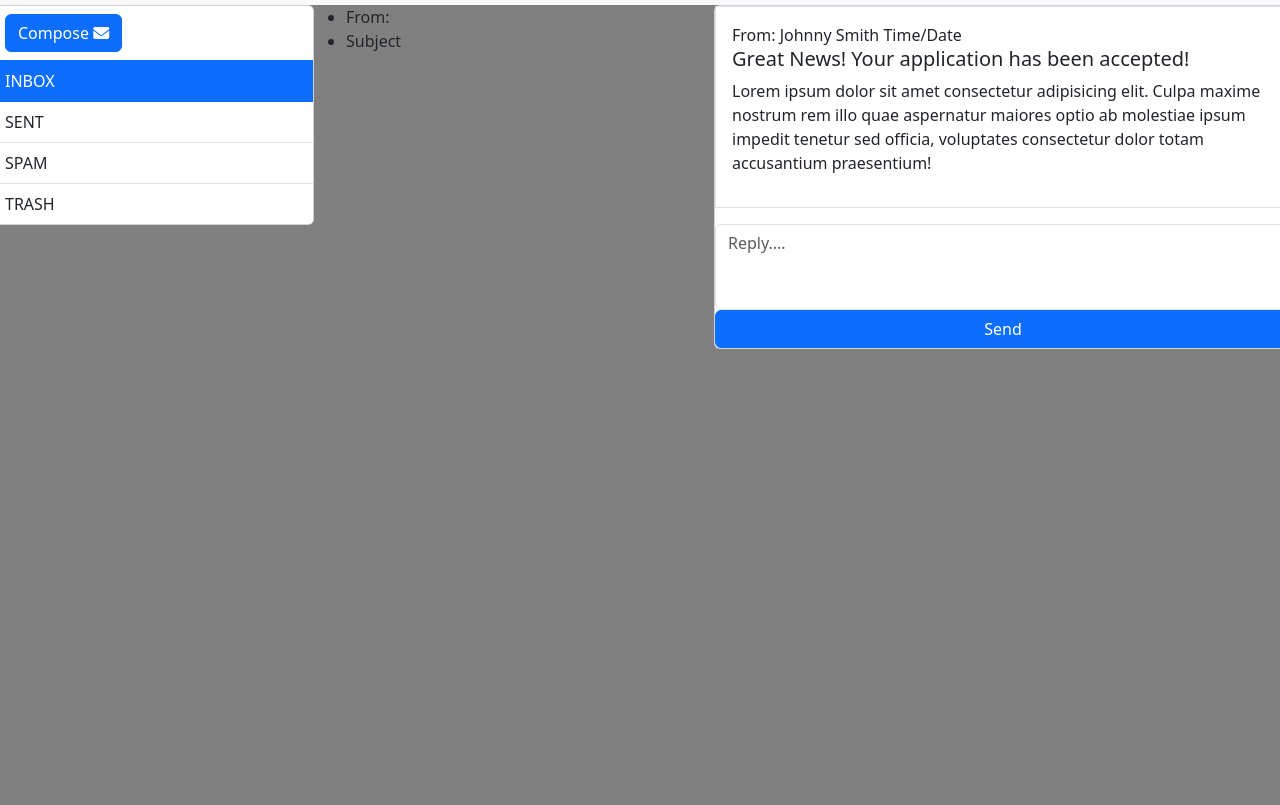
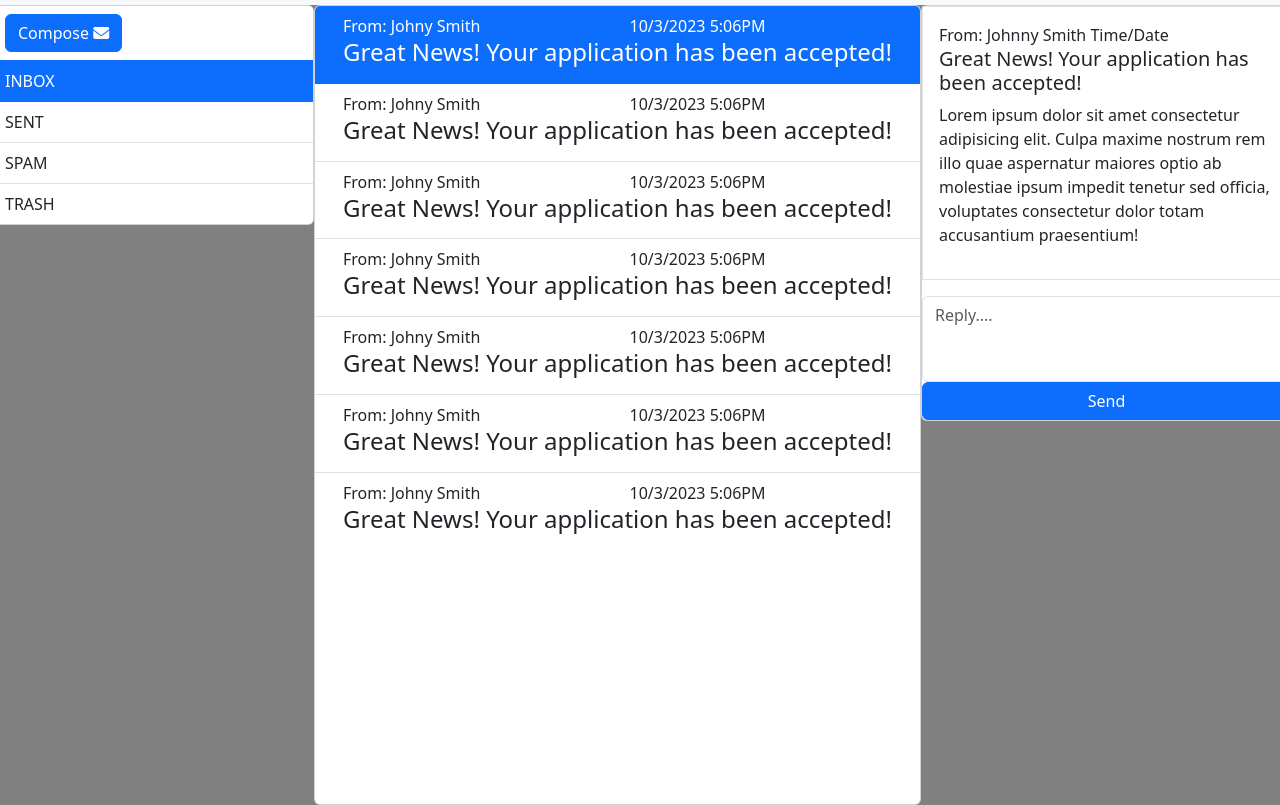
Before and after one commit to andrew209realtor/bootstrap-email-fernandez, a plain HTML site: page index.html in a window 1280 px wide. Shown: the part 51-856 px from the top of the page. Drawn offline with nearby package versions, Linux system fonts and the light colour scheme.

Commit message:
Changed email view back to card view with container modifications

```diff
--- a/index.html
+++ b/index.html
@@ -131,32 +131,106 @@
             </div>
             <!-- Email View Column -->
             <div class="col email-view-col d-flex p-0 justify-content-center">
-                <!-- <div class="card email-card">
+                <div class="card email-card">
                     <ul class="list-group list-group-flush">
                       <li class="list-group-item active">
-                        <div class="card-body">
-
-                          <div class="card-header">From: Johnny Smith</div>
+                        <div class="container">
+                          <div class="row">
+                            <div class="col-6 from-col">From: Johny Smith</div>
+                            <div class="col-6 date-time-col">10/3/2023 5:06PM</div>
+                          </div>
+                          <div class="row">
+                            <div class="col-12 email-subject-col">
+                              <h4>Great News! Your application has been accepted!</h4>
+                            </div>
+                          </div>
+                        </div>
 
 
-                          <h5 class="card-title">Great News! Your application has been accepted!</h5>
 
-                        </div>
 
                       </li>
                       <li class="list-group-item">
-                        Email #2
+                        <div class="container">
+                          <div class="row">
+                            <div class="col-6 from-col">From: Johny Smith</div>
+                            <div class="col-6 date-time-col">10/3/2023 5:06PM</div>
+                          </div>
+                          <div class="row">
+                            <div class="col-12 email-subject-col">
+                              <h4>Great News! Your application has been accepted!</h4>
+                            </div>
+                          </div>
+                        </div>
                       </li>
                       <li class="list-group-item">
-                        Email #3
+                        <div class="container">
+                          <div class="row">
+                            <div class="col-6 from-col">From: Johny Smith</div>
+                            <div class="col-6 date-time-col">10/3/2023 5:06PM</div>
+                          </div>
+                          <div class="row">
+                            <div class="col-12 email-subject-col">
+                              <h4>Great News! Your application has been accepted!</h4>
+                            </div>
+                          </div>
+                        </div>
                       </li>
+                      <li class="list-group-item">
+                        <div class="container">
+                          <div class="row">
+                            <div class="col-6 from-col">From: Johny Smith</div>
+                            <div class="col-6 date-time-col">10/3/2023 5:06PM</div>
+                          </div>
+                          <div class="row">
+                            <div class="col-12 email-subject-col">
+                              <h4>Great News! Your application has been accepted!</h4>
+                            </div>
+                          </div>
+                        </div>
+                      </li>
+                      <li class="list-group-item">
+                        <div class="container">
+                          <div class="row">
+                            <div class="col-6 from-col">From: Johny Smith</div>
+                            <div class="col-6 date-time-col">10/3/2023 5:06PM</div>
+                          </div>
+                          <div class="row">
+                            <div class="col-12 email-subject-col">
+                              <h4>Great News! Your application has been accepted!</h4>
+                            </div>
+                          </div>
+                        </div>
+                      </li>
+                      <li class="list-group-item">
+                        <div class="container">
+                          <div class="row">
+                            <div class="col-6 from-col">From: Johny Smith</div>
+                            <div class="col-6 date-time-col">10/3/2023 5:06PM</div>
+                          </div>
+                          <div class="row">
+                            <div class="col-12 email-subject-col">
+                              <h4>Great News! Your application has been accepted!</h4>
+                            </div>
+                          </div>
+                        </div>
+                      </li>
+                      <li class="list-group-item">
+                        <div class="container">
+                          <div class="row">
+                            <div class="col-6 from-col">From: Johny Smith</div>
+                            <div class="col-6 date-time-col">10/3/2023 5:06PM</div>
+                          </div>
+                          <div class="row">
+                            <div class="col-12 email-subject-col">
+                              <h4>Great News! Your application has been accepted!</h4>
+                            </div>
+                          </div>
+                        </div>
+                      </li>
+                    </ul>
+                  </div>
 
-                    </ul>
-                  </div> -->
-                <ul class="email-view">
-                  <li>From:</li>
-                  <li>Subject</li>
-                </ul>
 
 
 
```
